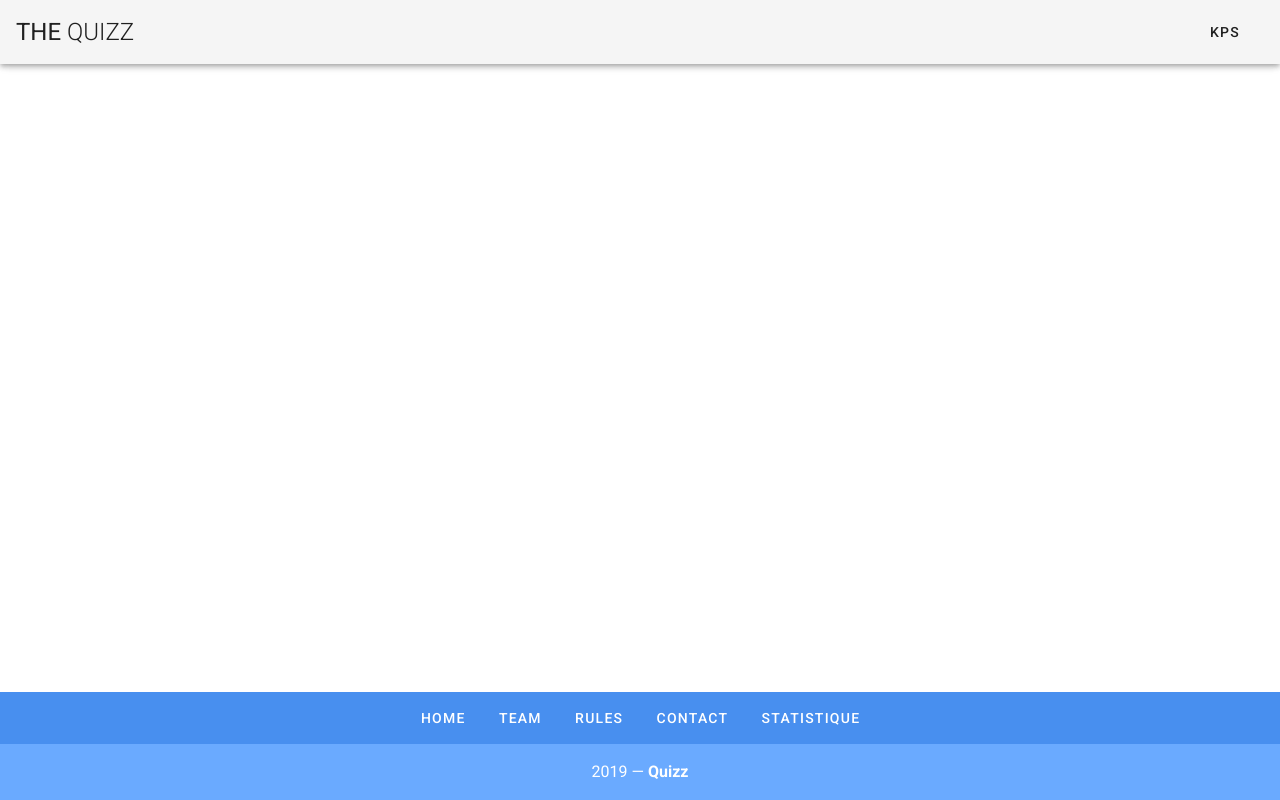
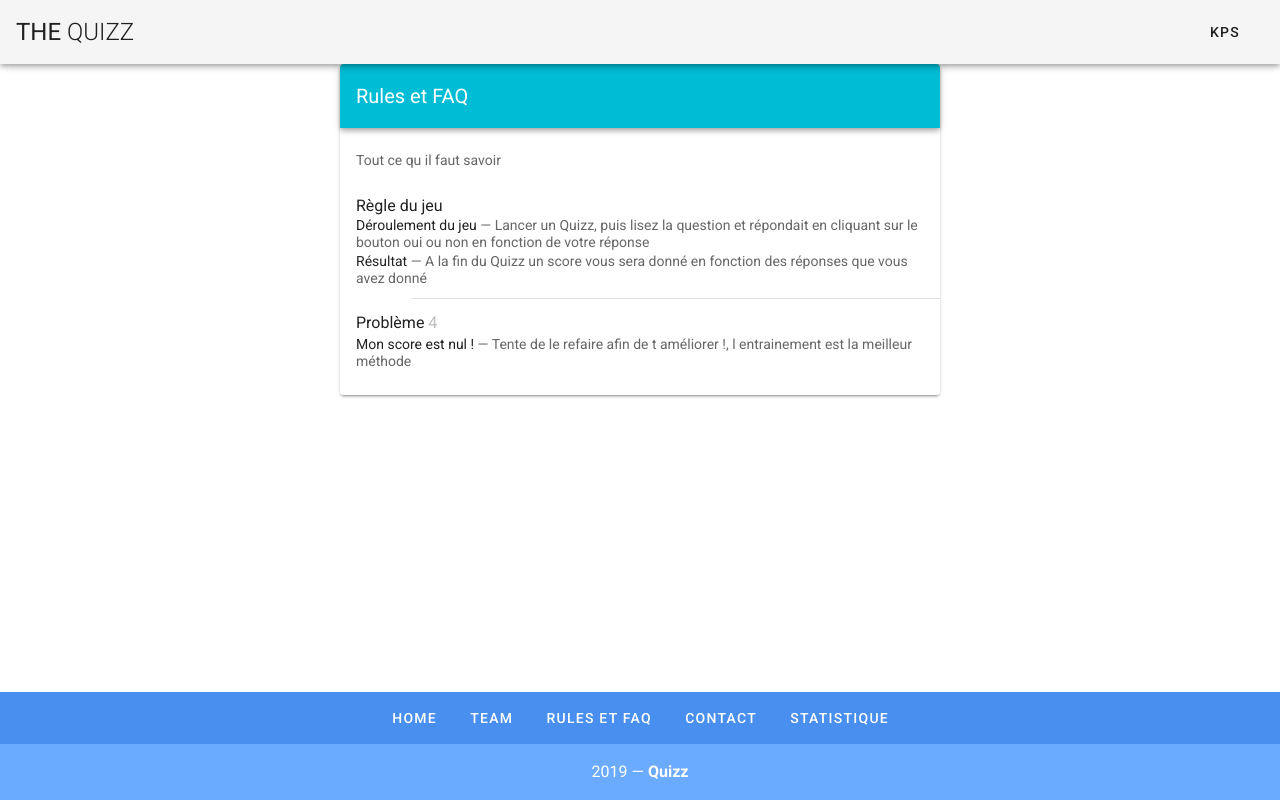
Before and after one commit to Thebootfinder/Projet4AS1, a Vue app: page /Rules in a window 1280 px wide. Built offline with nearby package versions, Linux system fonts and the light colour scheme.

Commit message:
rules et FAQ page

```diff
--- a/src/App.vue
+++ b/src/App.vue
@@ -34,7 +34,7 @@
           <router-link v-bind:to="'/team'"><v-btn text color="white">Team</v-btn></router-link>
       </div>
        <div class="my-2">
-          <router-link v-bind:to="'/Rules'"><v-btn text color="white">Rules</v-btn></router-link>
+          <router-link v-bind:to="'/Rules'"><v-btn text color="white">Rules et FAQ </v-btn></router-link>
       </div>
        <div class="my-2">
           <router-link v-bind:to="'/Contact'"><v-btn text color="white">Contact</v-btn></router-link>
--- a/src/components/Rules.vue
+++ b/src/components/Rules.vue
@@ -0,0 +1,64 @@
+<template>
+  <v-card
+    max-width="600"
+    class="mx-auto"
+  >
+    <v-toolbar
+      color="cyan"
+      dark
+    >
+
+      <v-toolbar-title>Rules et FAQ </v-toolbar-title>
+
+      <v-spacer></v-spacer>
+    </v-toolbar>
+
+    <v-list three-line>
+      <template v-for="(item, index) in items">
+        <v-subheader
+          v-if="item.header"
+          :key="item.header"
+          v-text="item.header"
+        ></v-subheader>
+
+        <v-divider
+          v-else-if="item.divider"
+          :key="index"
+          :inset="item.inset"
+        ></v-divider>
+
+        <v-list-item
+          v-else
+          :key="item.title"
+        >
+
+          <v-list-item-content>
+            <v-list-item-title v-html="item.title"></v-list-item-title>
+            <v-list-item-subtitle v-html="item.subtitle"></v-list-item-subtitle>
+            <v-list-item-subtitle v-html="item.subtitle2"></v-list-item-subtitle>
+          </v-list-item-content>
+        </v-list-item>
+      </template>
+    </v-list>
+  </v-card>
+</template>
+
+<script>
+export default {
+  data: () => ({
+    items: [
+      { header: 'Tout ce qu il faut savoir' },
+      {
+        title: 'Règle du jeu ',
+        subtitle: "<span class='text--primary'>Déroulement du jeu</span> &mdash; Lancer un Quizz, puis lisez la question et répondait en cliquant sur le bouton oui ou non en fonction de votre réponse",
+        subtitle2: "<span class='text--primary'>Résultat</span> &mdash; A la fin du Quizz un score vous sera donné en fonction des réponses que vous avez donné"
+      },
+      { divider: true, inset: true },
+      {
+        title: 'Problème <span class="grey--text text--lighten-1">4</span>',
+        subtitle: "<span class='text--primary'>Mon score est nul !</span> &mdash; Tente de le refaire afin de t améliorer !, l entrainement est la meilleur méthode"
+      }
+    ]
+  })
+}
+</script>
--- a/src/components/Team.vue
+++ b/src/components/Team.vue
@@ -37,7 +37,7 @@ export default {
   data () {
     return {
       items: [
-        { title: 'Martin GEILLON', avatar: '/src/assets/martin.jpg' },
+        { title: 'Martin GEILLON', avatar: 'src/assets/logo.png' },
         { title: 'Hugo BLEUZE', avatar: 'https://cdn.vuetifyjs.com/images/lists/2.jpg' },
         { title: 'Charles Maziarski', avatar: 'https://cdn.vuetifyjs.com/images/lists/3.jpg' }
       ]
--- a/src/components/Test1.vue
+++ b/src/components/Test1.vue
@@ -21,7 +21,6 @@
         class="d-flex align-center">
 
               <v-spacer></v-spacer>
-
        <router-link v-bind:to="'/'"> <v-btn depressed large color="primary">Oui</v-btn>
        </router-link>
        <span>-- OU --</span>
```
